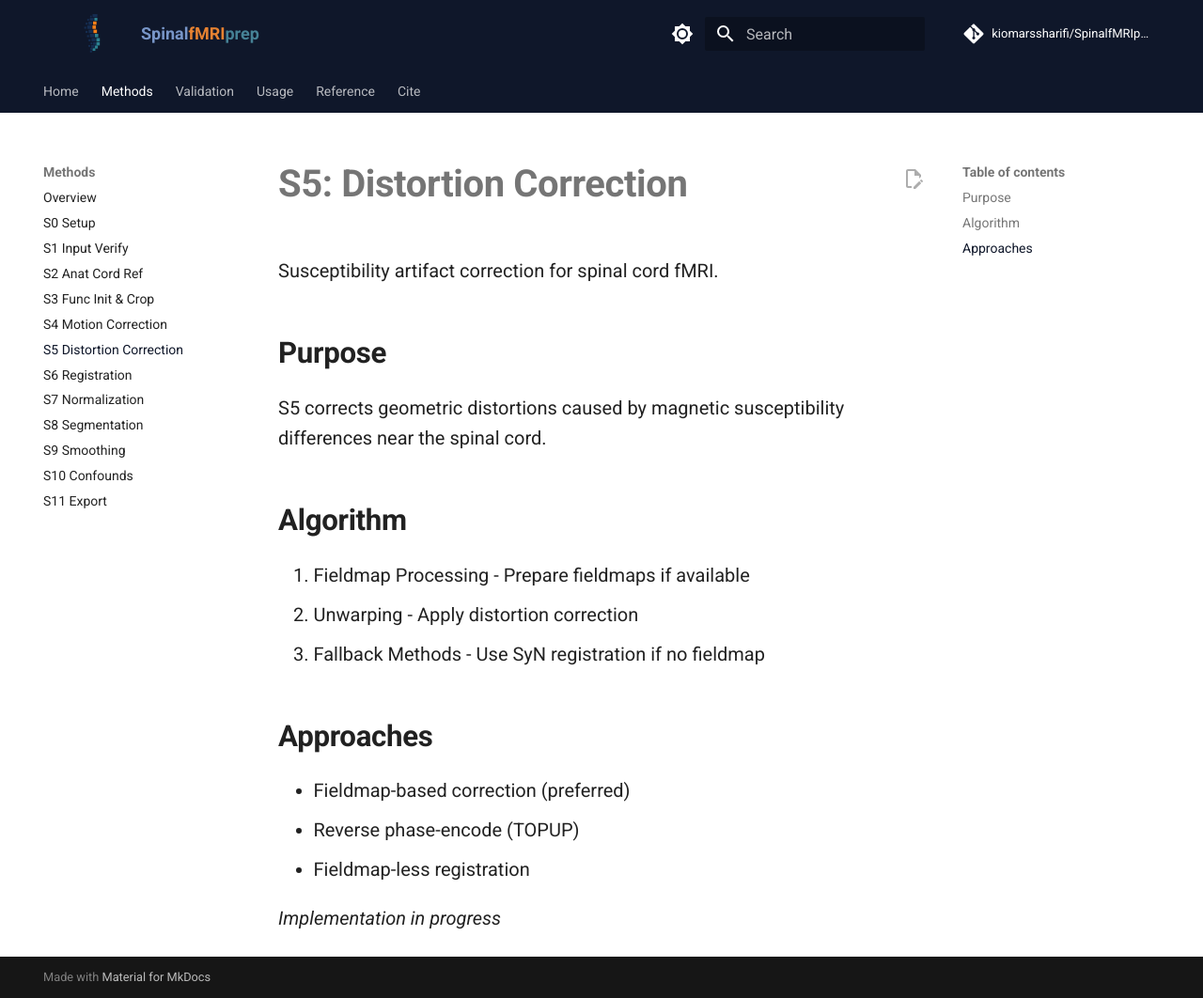
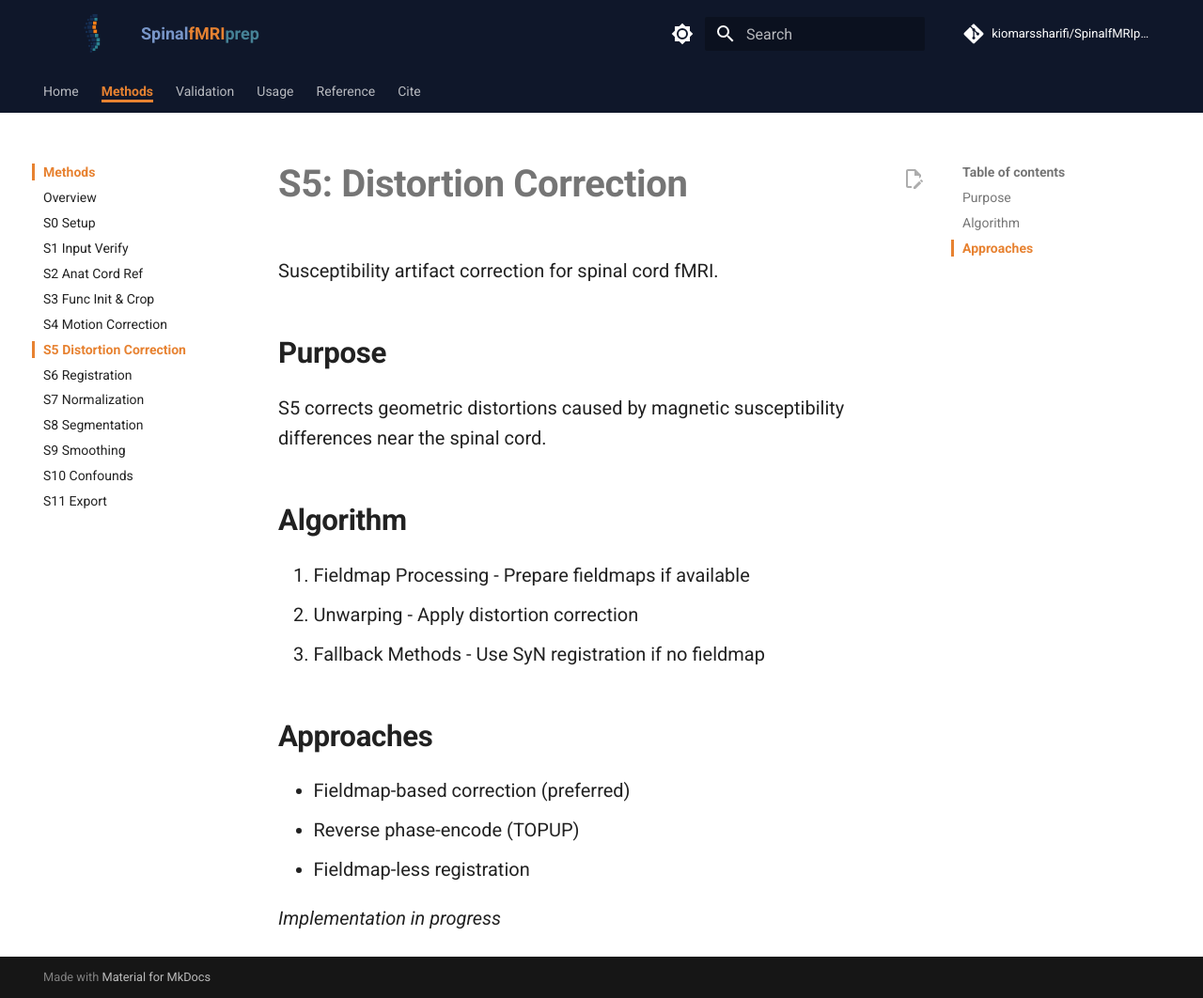
Before and after one commit to SpinalfMRIprep/SpinalfMRIprep, an MkDocs documentation site: the page built from docs/methods/S5_distortion_correction.md, in a window 1280 px wide and 1062 px high. Shown: the whole window at 94% size. Built offline with MkDocs 1.6.1 and Material for MkDocs 9.7.7, drawn with Linux system fonts in a browser that asks for light colours; comment, search, counter and statistics services are not loaded.

Commit message:
feat: improve nav active states with orange color + left border
- Sidebar: orange text + 3px left border on active items
- Top tabs: orange text + bottom border on active tab
- TOC: orange text + left border on current section
- Mobile drawer: orange + subtle background highlight
- Dark mode: same orange for consistency

```diff
--- a/docs/assets/css/extra.css
+++ b/docs/assets/css/extra.css
@@ -407,27 +407,103 @@ a:focus-visible {
 }
 
 /* ==========================================================================
-   11. Dark Mode Overrides
+   11. Navigation Active States (Orange + Left Border)
+   ========================================================================== */
+
+/* Active state color variable */
+:root {
+  --tx-nav-active: rgb(231, 130, 49); /* Brand fMRI orange */
+  --tx-nav-active-border: 3px solid rgb(231, 130, 49);
+}
+
+/* --- Sidebar Navigation --- */
+.md-nav__item--active > .md-nav__link,
+.md-nav__link--active {
+  color: var(--tx-nav-active) !important;
+  font-weight: 600;
+  border-left: var(--tx-nav-active-border);
+  margin-left: -0.6rem;
+  padding-left: calc(0.6rem - 3px);
+}
+
+/* Current page indicator */
+.md-nav__link[data-md-state="current"] {
+  color: var(--tx-nav-active) !important;
+  font-weight: 600;
+  border-left: var(--tx-nav-active-border);
+  margin-left: -0.6rem;
+  padding-left: calc(0.6rem - 3px);
+}
+
+/* Hover state */
+.md-nav__link:hover {
+  color: var(--tx-nav-active) !important;
+}
+
+/* --- Top Tabs Navigation --- */
+.md-tabs__link--active,
+.md-tabs__item--active .md-tabs__link {
+  color: var(--tx-nav-active) !important;
+  border-bottom: 3px solid var(--tx-nav-active);
+  font-weight: 600;
+}
+
+.md-tabs__link:hover {
+  color: var(--tx-nav-active) !important;
+}
+
+/* --- Table of Contents (TOC) --- */
+.md-nav--secondary .md-nav__link--active,
+.md-nav--secondary .md-nav__item--active > .md-nav__link {
+  color: var(--tx-nav-active) !important;
+  border-left: var(--tx-nav-active-border);
+  margin-left: -0.6rem;
+  padding-left: calc(0.6rem - 3px);
+}
+
+/* --- Mobile Drawer Navigation --- */
+@media (max-width: 76.1875em) {
+  .md-nav--primary .md-nav__item--active > .md-nav__link,
+  .md-nav--primary .md-nav__link--active {
+    color: var(--tx-nav-active) !important;
+    background: rgba(231, 130, 49, 0.1);
+    border-left: var(--tx-nav-active-border);
+    margin-left: 0;
+    padding-left: calc(0.6rem + 9px);
+  }
+}
+
+/* ==========================================================================
+   12. Dark Mode Overrides
    ========================================================================== */
 
 [data-md-color-scheme="slate"] {
   --md-primary-fg-color: #0f172a;
   --md-bg-color: #020617;
+  /* Orange stays the same in dark mode - good contrast */
+  --tx-nav-active: rgb(231, 130, 49);
 }
 
-/* Nav item visibility in dark mode */
-[data-md-color-scheme="slate"] .md-nav__item--active > .md-nav__link,
-[data-md-color-scheme="slate"] .md-nav__link--active,
-[data-md-color-scheme="slate"] .md-nav__item--nested > .md-nav__link {
-  color: #e2e8f0 !important;
+/* Dark mode nav text (non-active) */
+[data-md-color-scheme="slate"] .md-nav__link {
+  color: #94a3b8;
 }
 
 [data-md-color-scheme="slate"] .md-nav__link:hover {
-  color: #f8fafc !important;
+  color: var(--tx-nav-active) !important;
 }
 
+/* Dark mode active states inherit the orange */
+[data-md-color-scheme="slate"] .md-nav__item--active > .md-nav__link,
+[data-md-color-scheme="slate"] .md-nav__link--active,
 [data-md-color-scheme="slate"] .md-nav__link[data-md-state="current"] {
-  color: #0ea5e9 !important;
+  color: var(--tx-nav-active) !important;
+}
+
+/* Dark mode tabs */
+[data-md-color-scheme="slate"] .md-tabs__link--active,
+[data-md-color-scheme="slate"] .md-tabs__item--active .md-tabs__link {
+  color: var(--tx-nav-active) !important;
 }
 
 /* ==========================================================================
```
